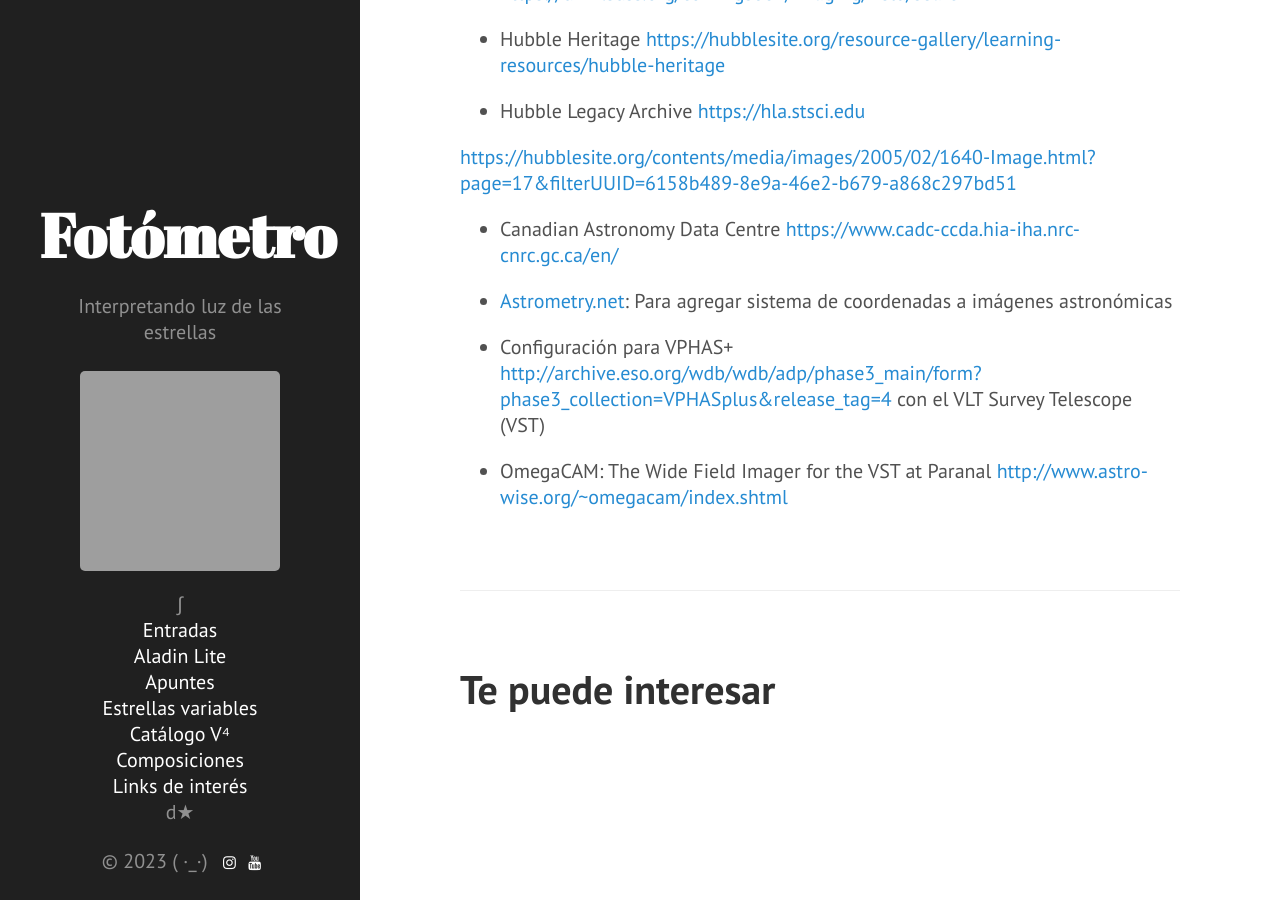
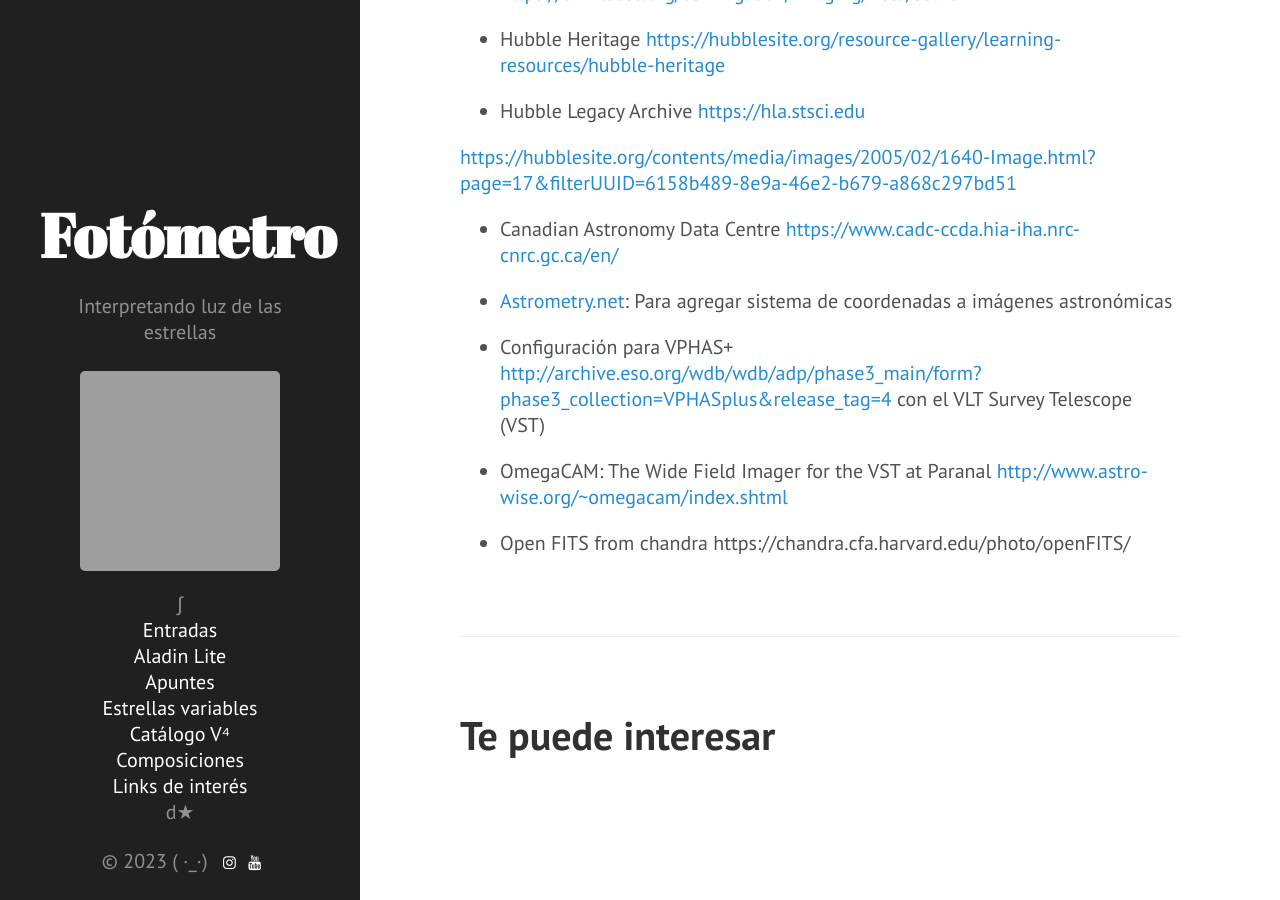
Before and after one commit to nicomedinap/nicomedinap.github.io, a Jekyll site: the page built from apuntes/GuiaBasesDeDatosAstronomicas.md, in a window 1280 px wide and 900 px high, scrolled down 1931 px. Built offline with Jekyll 4.4.1, drawn with Linux system fonts in a browser that asks for light colours; formulas are drawn with MathJax 3; a script that is not in the unit is left out; grey boxes are pictures that could not be loaded.

Commit message:
Update GuiaBasesDeDatosAstronomicas.md

```diff
--- a/apuntes/GuiaBasesDeDatosAstronomicas.md
+++ b/apuntes/GuiaBasesDeDatosAstronomicas.md
@@ -73,3 +73,5 @@ Alberga diferentes surveys de campo amplio como por ejemplo
 * Configuración para VPHAS+ [http://archive.eso.org/wdb/wdb/adp/phase3_main/form?phase3_collection=VPHASplus&release_tag=4](http://archive.eso.org/wdb/wdb/adp/phase3_main/form?phase3_collection=VPHASplus&release_tag=4){:target="_blank"} con el VLT Survey Telescope (VST)
 
 * OmegaCAM: The Wide Field Imager for the VST at Paranal [http://www.astro-wise.org/~omegacam/index.shtml](http://www.astro-wise.org/~omegacam/index.shtml){:target="_blank"}
+
+* Open FITS from chandra https://chandra.cfa.harvard.edu/photo/openFITS/
```
